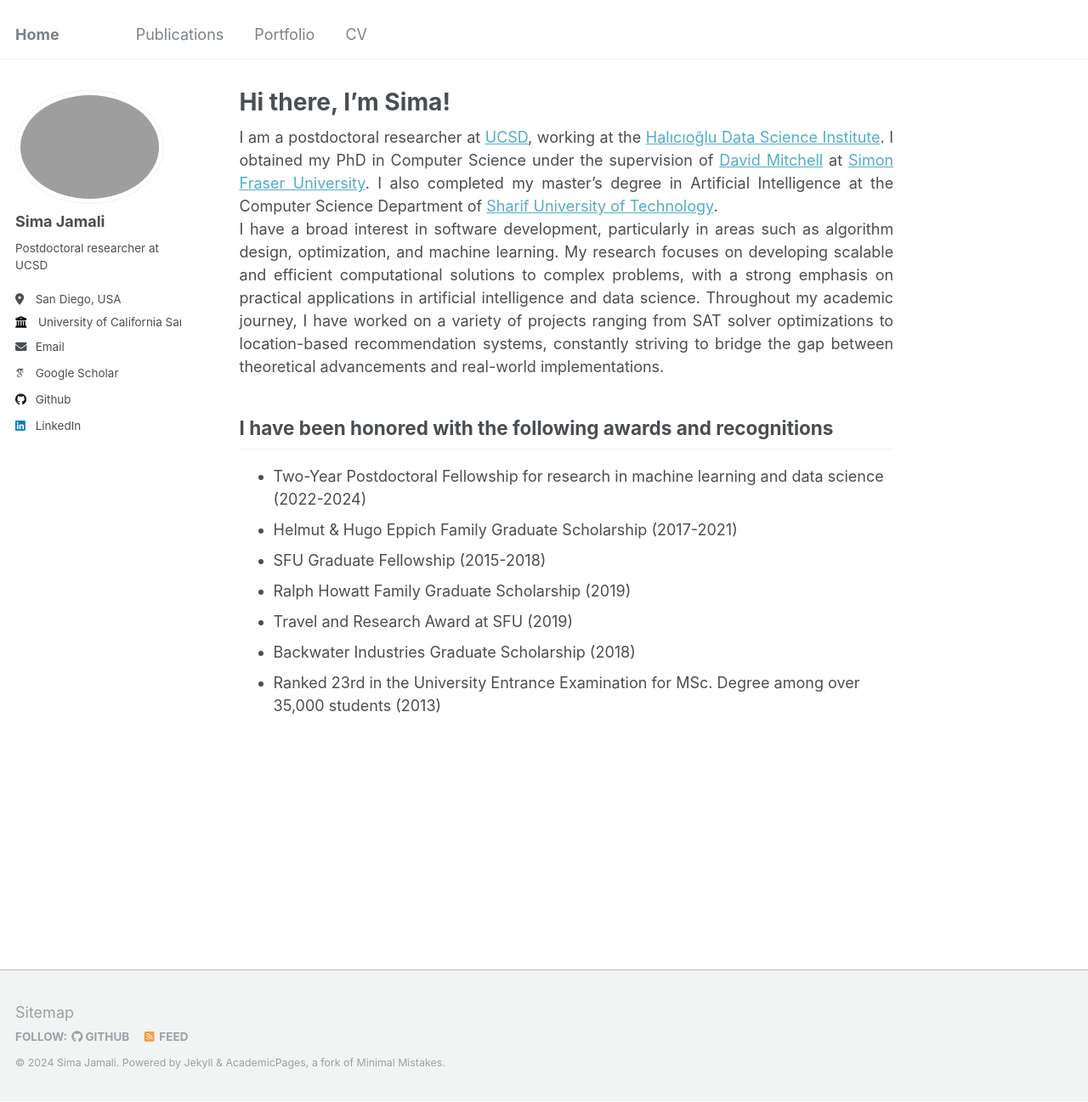
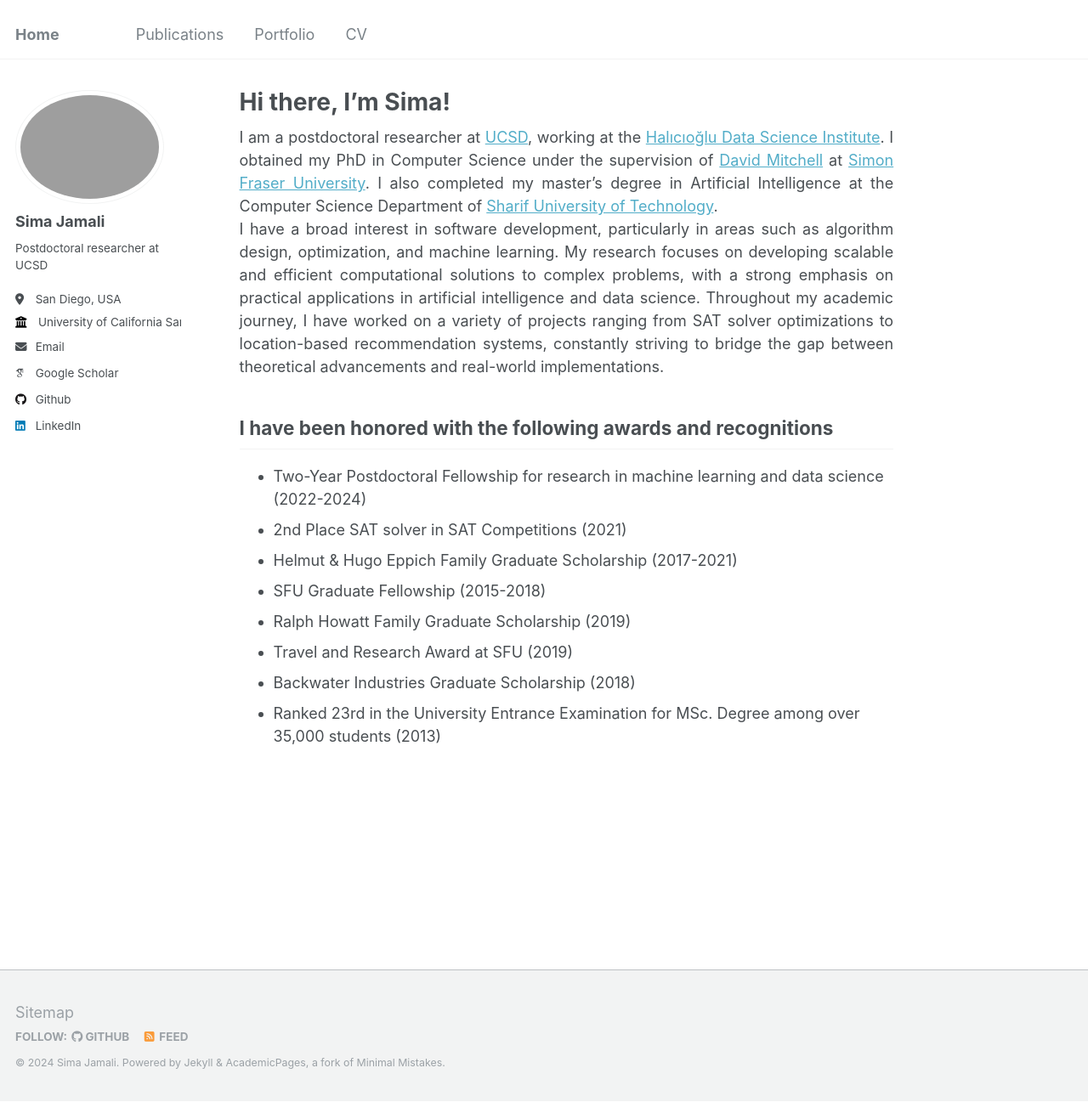
Before and after one commit to simajam/simajam.github.io, a Jekyll site: the page built from _pages/about.md, in a window 1280 px wide and 1297 px high. Shown: the whole window at 85% size. Built offline with Jekyll 4.4.1, drawn with Linux system fonts in a browser that asks for light colours; some web fonts are replaced.

Commit message:
Update about.md

```diff
--- a/_pages/about.md
+++ b/_pages/about.md
@@ -18,6 +18,7 @@ I have been honored with the following awards and recognitions
 ------
 
 - Two-Year Postdoctoral Fellowship for research in machine learning and data science (2022-2024)
+- 2nd Place SAT solver in SAT Competitions (2021)
 - Helmut & Hugo Eppich Family Graduate Scholarship (2017-2021)
 - SFU Graduate Fellowship (2015-2018)
 - Ralph Howatt Family Graduate Scholarship (2019)
```
